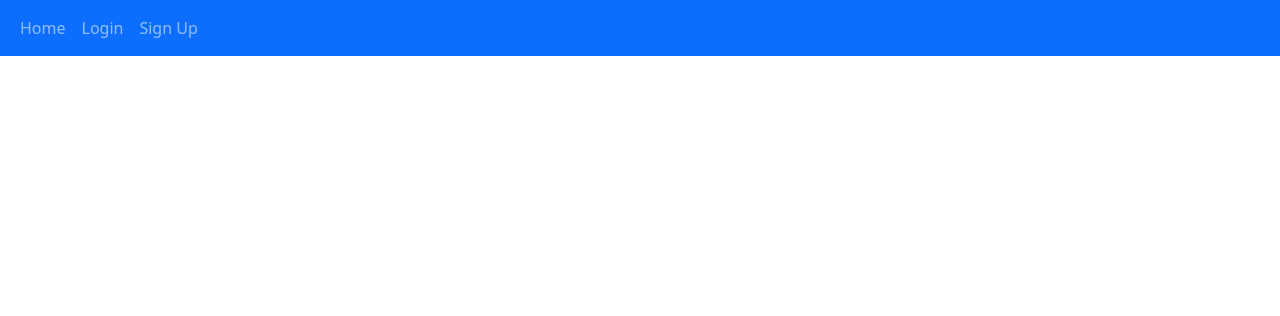
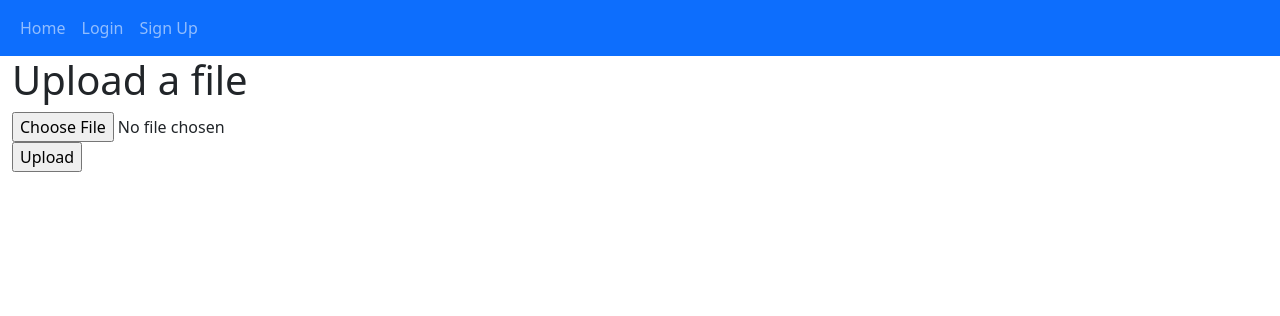
Before and after one commit to itisgj/CPSC_449_Project-1, a Flask app: page / in a window 1280 px wide. Shown: the top 316 px of the page. Run offline with Flask 3, Linux system fonts and the light colour scheme; a user stored in the database is signed in.

Commit message:
Update home.html

```diff
--- a/project-1/web_app/templates/home.html
+++ b/project-1/web_app/templates/home.html
@@ -1,4 +1,12 @@
 {% extends "index.html" %}
 {% block title %}Home{% endblock %}
 {% block content %}
+
+<h1>Upload a file</h1>
+<form action="{{ url_for('views.upload') }}" method="post" enctype="multipart/form-data">
+    <input type="file" name="file">
+    <br>
+    <input type="submit" value="Upload">
+</form>
+
 {% endblock%}
```
